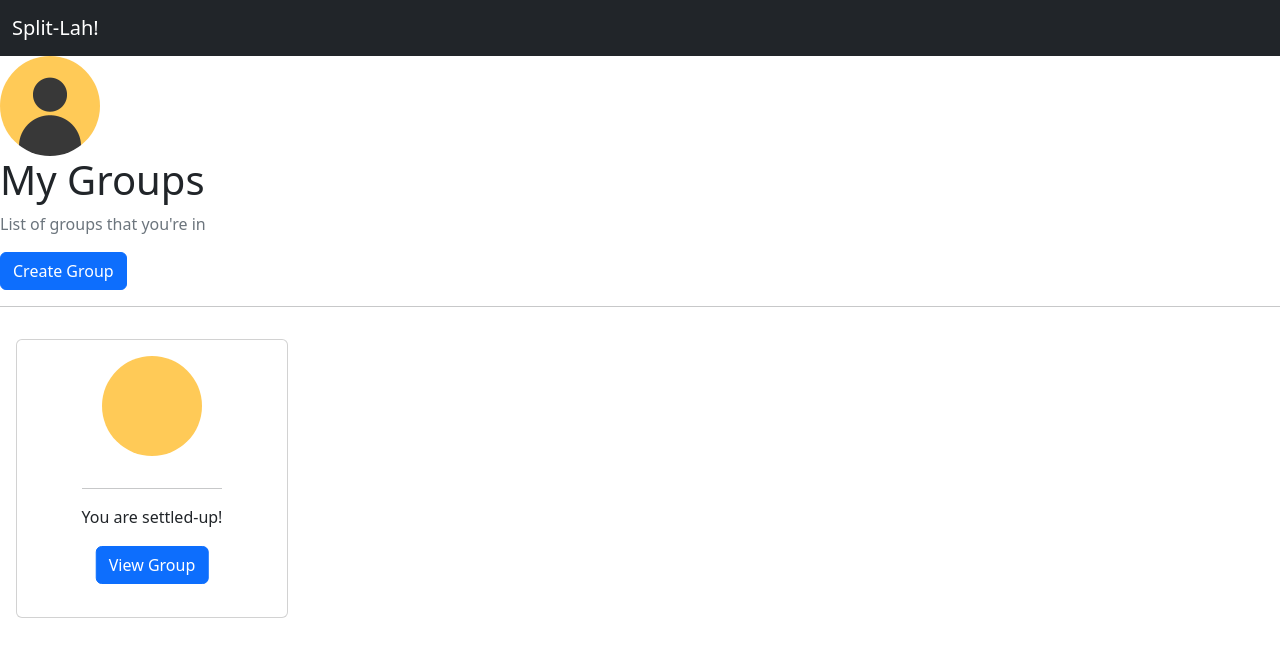
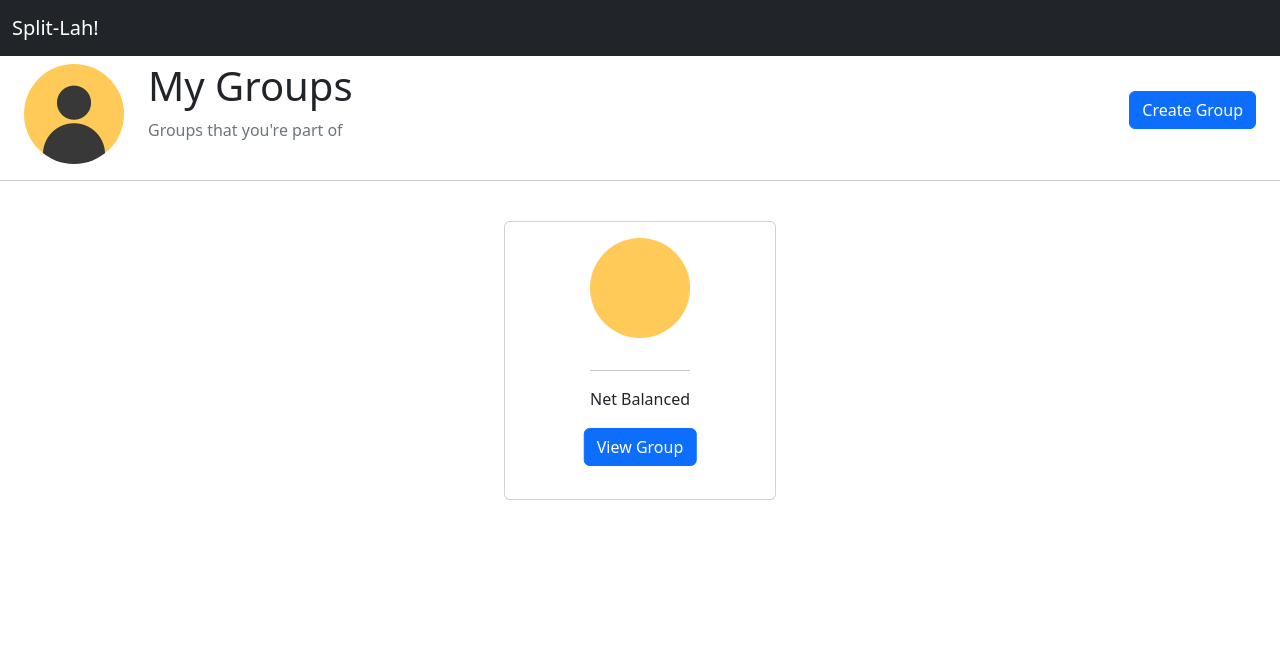
Before and after one commit to SplitLahTeam/SplitLah-, a React (Vite) app in the folder Client/: page /detailedpages/groups/summary in a window 1280 px wide. Shown: the top 656 px of the page. Built offline with nearby package versions, Linux system fonts and the light colour scheme; no server answers.

Commit message:
Card Component and Group Summary Page Layout improved

```diff
--- a/Client/src/components/CardIndividualGroup.jsx
+++ b/Client/src/components/CardIndividualGroup.jsx
@@ -5,7 +5,7 @@ import "../App.css";
 const CardIndividualGroup = (props) => {
   return (
     <div>
-      <Card className="p-3 m-3 group-card" style={{ width: "17rem" }}>
+      <Card className="p-3 m-4 group-card" style={{ width: "17rem" }}>
         <div className="circle-thumbnail">{Array.from(props.groupName)[0]}</div>
         <Card.Body>
           <Card.Title style={{ fontSize: "28px", textAlign: "center" }}>{props.groupName}</Card.Title>
@@ -13,7 +13,7 @@ const CardIndividualGroup = (props) => {
           <Card.Text style={{ textAlign: "center" }}>
             {(props.amountToReceive < 0) && <p className="text-danger">You owe ${-1*props.amountToReceive}</p>}
             {(props.amountToReceive > 0) && <p className="text-success">You are to receive ${props.amountToReceive}</p>}
-            {(props.amountToReceive === 0) && <p>You are settled-up!</p>}
+            {(props.amountToReceive === 0) && <p>Net Balanced</p>}
           </Card.Text>
           <div className="button-spacing">
             <Button className="center-button" onClick={props.groupClick} variant="primary">
--- a/Client/src/components/CardIndividualMember.jsx
+++ b/Client/src/components/CardIndividualMember.jsx
@@ -8,19 +8,19 @@ const CardIndividualMember = (props) => {
   console.log(props)
   return (
     <div>
-      <Card className="p-3 m-3 group-card" style={{ width: "17rem" }}>
+      <Card className="p-3 m-4 group-card" style={{ width: "17rem" }}>
         <Image src={profile} style={{ width: "100px", borderRadius: "50%" }} />
         <Card.Body>
           <Card.Title style={{ fontSize: "28px", textAlign: "center" }}>
             {props.groupMemberName}
           </Card.Title>
           <hr className="divider"></hr>
-          <Card.Text style={{ textAlign: "center" }}>
+          <Card.Text className="mb-2" style={{ textAlign: "center" }}>
             {(props.amountToRecieve < 0) && <p className="text-danger">You owe ${-1*props.amountToRecieve}</p>}
             {(props.amountToRecieve > 0) && <p className="text-success">You are to receive ${props.amountToRecieve}</p>}
             {(props.amountToRecieve === 0) && <p>You are settled-up!</p>}
           </Card.Text>
-          {(props.amountToRecieve === 0) || <Button className="center-button" onClick={props.handleSettleUp} variant="primary">
+          {(props.amountToRecieve === 0) || <Button className="center-button my-2" onClick={props.handleSettleUp} variant="primary">
               Settle Up!
             </Button>}
         </Card.Body>
--- a/Client/src/pages/UserGroupsSummary.jsx
+++ b/Client/src/pages/UserGroupsSummary.jsx
@@ -1,5 +1,7 @@
 import Image from "react-bootstrap/Image";
-import container from 'react-bootstrap/Container'
+import Container from 'react-bootstrap/Container'
+import Row from 'react-bootstrap/Row'
+import Col from 'react-bootstrap/Col'
 import Button from "react-bootstrap/Button";
 import profile from "../images/profile.png";
 import {useEffect} from 'react'
@@ -68,16 +70,22 @@ const UserGroupsSummary = () => {
   return (
     <container fluid>
     <div>
-      <div className="groups-head">
-        <Image src={profile} style={{ width: "100px", borderRadius: "50%" }} />
+      <Row>
+        <Col xs="auto" className="w-2 mt-2 ms-4">
+          <Image src={profile} style={{ width: "100px", borderRadius: "50%" }} />
+        </Col>
+        <Col className="my-auto">
         <h1>My Groups</h1>
-        <p className="text-muted">List of groups that you're in</p>
+        <p className="text-muted">Groups that you're part of</p>
+        </Col>
+        <Col xs="auto" className="text-end my-auto me-4">
         <Button onClick={() => navigate("/group/register")} variant="primary">
           Create Group
         </Button>
-      </div>
+        </Col>
+      </Row>
       <hr className="divider"></hr>
-      <div className="d-flex flex-wrap">
+      <div className="d-flex ms-auto justify-content-center flex-wrap">
         {groupsSummaryList.map((group) => (
           <CardIndividualGroup
             key={group.id}
```
